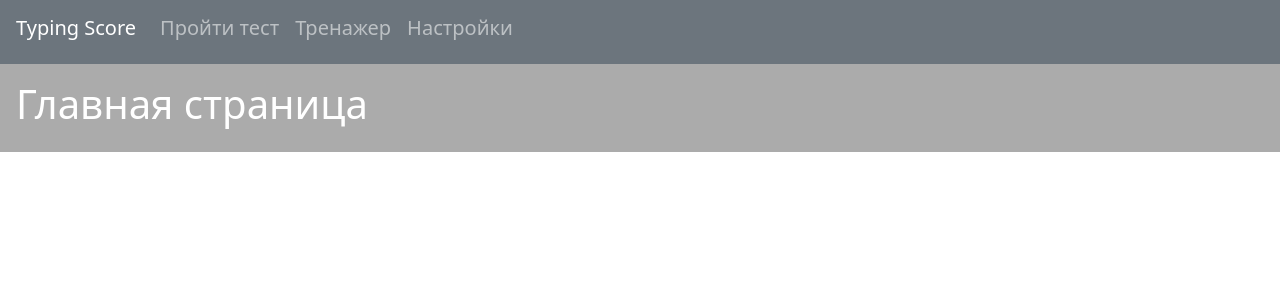
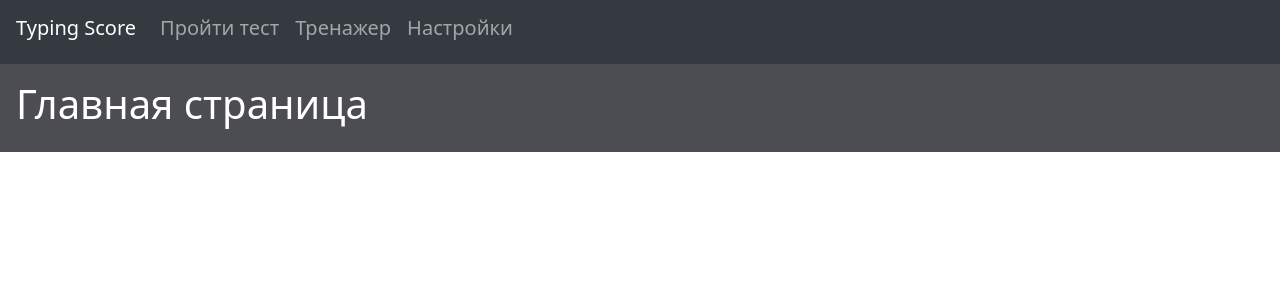
Before and after one commit to Bitnik212/typingtest, a Vue app: page /home in a window 1280 px wide. Shown: the top 300 px of the page. Built offline with nearby package versions, Linux system fonts and the light colour scheme.

Commit message:
поменял цвета

```diff
--- a/src/views/layouts/Home.vue
+++ b/src/views/layouts/Home.vue
@@ -19,7 +19,7 @@
 
 <style>
     #homelayout{
-        background-color: #ababab;
+        background-color: rgba(0,0,10,0.7);
         color: white;
     }
 
--- a/src/views/layouts/NavBar.vue
+++ b/src/views/layouts/NavBar.vue
@@ -1,5 +1,5 @@
 <template>
-    <nav class="navbar navbar-expand-lg navbar-dark bg-secondary ">
+    <nav class="navbar navbar-expand-lg navbar-dark bg-dark ">
         <div class="container-fluid">
             <router-link class="navbar-brand h2" to="/home">Typing Score</router-link>
             <button class="navbar-toggler" type="button" data-toggle="collapse" data-target="#navbarNav" aria-controls="navbarNav" aria-expanded="false" aria-label="Toggle navigation">
```
